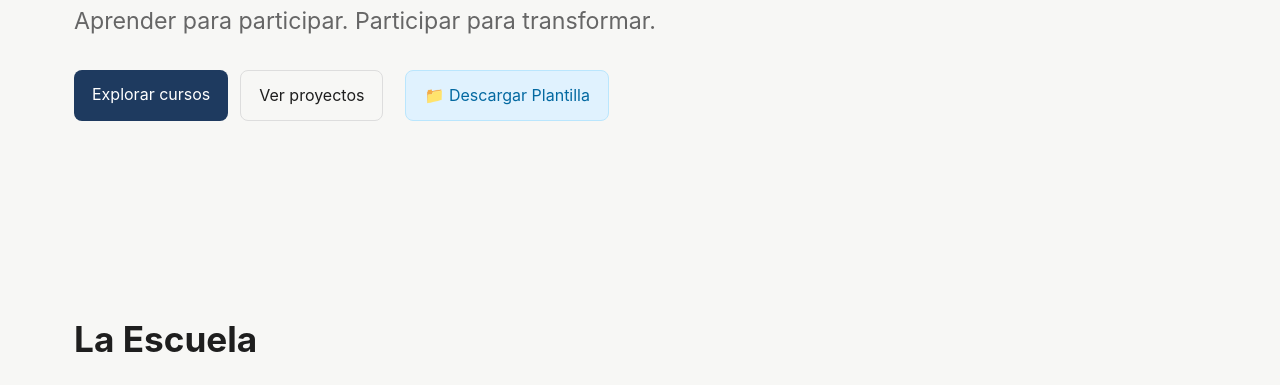
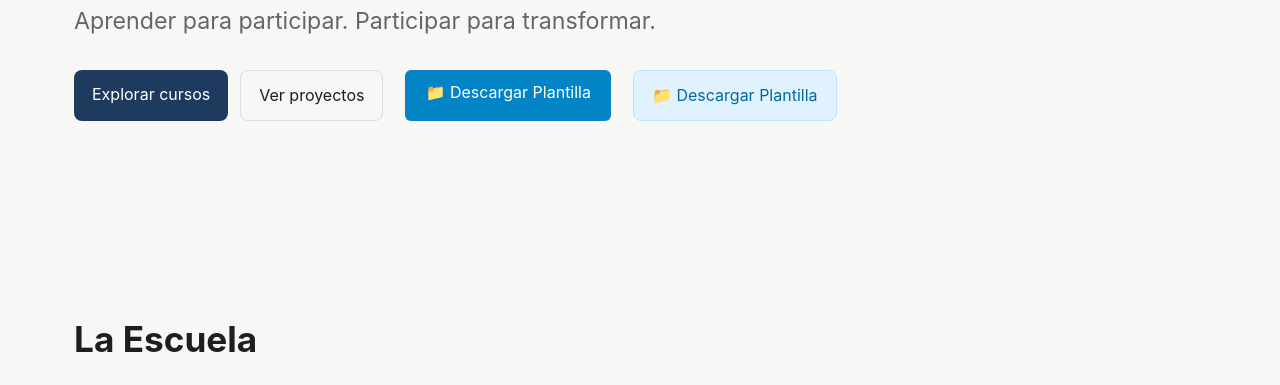
Before and after one commit to mecanicasocial/mecanica-social-escuela, a plain HTML site: page site/index.html in a window 1280 px wide. Shown: the part 415-800 px from the top of the page. Drawn offline with Linux system fonts and the light colour scheme.

Commit message:
fix(portal): corrige ruta y añade estilos nativos al boton de la plantilla

```diff
--- a/site/index.html
+++ b/site/index.html
@@ -28,6 +28,7 @@
   <div class="actions">
     <a class="button" href="#cursos">Explorar cursos</a>
     <a class="button secondary" href="#proyectos">Ver proyectos</a>
+    <a class="button" href="../plantillas/entregable.md" download style="background-color: #0284c7; color: #ffffff; padding: 10px 20px; border-radius: 6px; text-decoration: none; margin-left: 10px; display: inline-block;">📁 Descargar Plantilla</a>
     <a class="button" href="plantillas/entregable.md" download style="background-color: #e0f2fe; color: #0369a1; border: 1px solid #bae6fd; margin-left: 10px;">📁 Descargar Plantilla</a>
   </div>
 </section>
```
